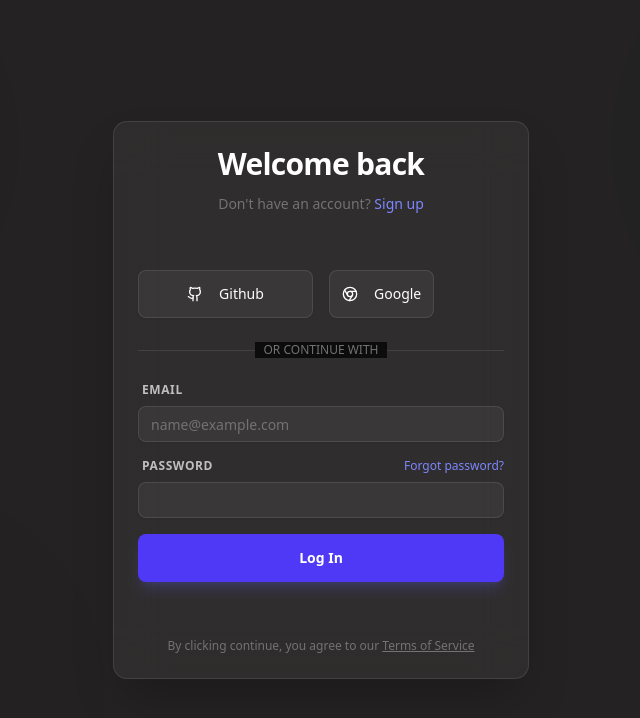
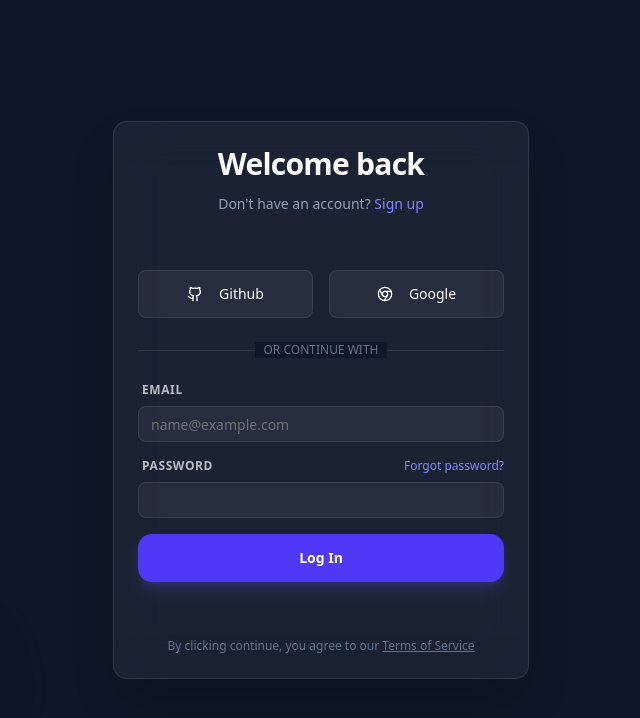
Before and after one commit to wasihunmelkamu/ToDoList, a Next.js app: page /Login in a window 1280 px wide. Shown: the top 718 px of the page, without its empty margins (319-959 px from the left). Built offline with nearby package versions, Linux system fonts and the light colour scheme; no server answers.

Commit message:
chnage to custom style

```diff
--- a/app/Login/page.tsx
+++ b/app/Login/page.tsx
@@ -12,20 +12,28 @@ import {
 } from "@/components/ui/card";
 import { Input } from "@/components/ui/input";
 import { Label } from "@/components/ui/label";
-import { Github, Chrome } from "lucide-react"; // Social icons
+import { Github, Chrome } from "lucide-react";
 import { useFormState } from "react-dom";
 import { CredentialsSignIn, googlSignIn } from "../action/auth-action";
 import Link from "next/link";
+import { THEME_STYLES } from "@/them";
+
 export default function LoginPage() {
-  // optional : handle  form errors
+  // Restoring your logic exactly as it was
+  const [state, formAction] = useFormState(CredentialsSignIn, null);
 
-  const [state, formAction] = useFormState(CredentialsSignIn, null);
   return (
-    <div className="relative min-h-screen w-full flex items-center justify-center overflow-hidden bg-[#242222] selection:bg-indigo-500/30">
-      {/* 1. Background Ambient Glows */}
-      <div className="absolute top-0 -left-4 w-72 h-72 bg-purple-500 rounded-full mix-blend-multiply filter blur-[128px] opacity-20 animate-blob" />
-      <div className="absolute top-0 -right-4 w-72 h-72 bg-blue-500 rounded-full mix-blend-multiply filter blur-[128px] opacity-20 animate-blob animation-delay-2000" />
-      <div className="absolute -bottom-8 left-20 w-72 h-72 bg-indigo-500 rounded-full mix-blend-multiply filter blur-[128px] opacity-20 animate-blob animation-delay-4000" />
+    <div className="relative min-h-screen w-full flex items-center justify-center overflow-hidden bg-[#0f172a] selection:bg-indigo-500/30">
+      {/* 1. Background Ambient Glows (Consistent with Home) */}
+      <div
+        className={`${THEME_STYLES.blobBase} top-0 -left-4 w-72 h-72 bg-purple-500`}
+      />
+      <div
+        className={`${THEME_STYLES.blobBase} top-0 -right-4 w-72 h-72 bg-blue-500 animation-delay-2000`}
+      />
+      <div
+        className={`${THEME_STYLES.blobBase} -bottom-8 left-20 w-72 h-72 bg-indigo-500 animation-delay-4000`}
+      />
 
       {/* 2. Entrance Animation */}
       <motion.div
@@ -34,14 +42,14 @@ export default function LoginPage() {
         transition={{ duration: 0.8, ease: "easeOut" }}
         className="z-10 w-full max-w-md px-4"
       >
-        <Card className="backdrop-blur-xl bg-white/5 border-white/10 shadow-2xl overflow-hidden">
+        <Card className={THEME_STYLES.glassCard}>
           <CardHeader className="space-y-1 pb-8 text-center">
             <CardTitle className="text-3xl font-bold tracking-tight text-white">
               Welcome back
             </CardTitle>
-            <CardDescription className="text-muted-foreground text-sm">
+            <CardDescription className="text-slate-400 text-sm">
               Don&apos;t have an account?{" "}
-              <Link  href="/signup" >
+              <Link href="/signup">
                 <Button
                   variant="link"
                   className="p-0 h-auto font-medium text-indigo-400 hover:text-indigo-300"
@@ -53,7 +61,7 @@ export default function LoginPage() {
           </CardHeader>
 
           <CardContent className="grid gap-6">
-            {/* 3. Social Logins with improved styling */}
+            {/* 3. Social Logins */}
             <div className="grid grid-cols-2 gap-4">
               <Button
                 variant="outline"
@@ -61,10 +69,13 @@ export default function LoginPage() {
               >
                 <Github className="mr-2 h-4 w-4" /> Github
               </Button>
+
+              {/* Note: Kept your specific form action for Google */}
               <form action={googlSignIn}>
                 <Button
                   variant="outline"
-                  className="bg-white/5 border-white/10 hover:bg-white/10 text-white transition-all duration-200"
+                  type="submit"
+                  className="w-full bg-white/5 border-white/10 hover:bg-white/10 text-white transition-all duration-200"
                 >
                   <Chrome className="mr-2 h-4 w-4" /> Google
                 </Button>
@@ -76,40 +87,42 @@ export default function LoginPage() {
                 <span className="w-full border-t border-white/10" />
               </div>
               <div className="relative flex justify-center text-xs uppercase">
-                <span className="bg-[#0c0c0c] px-2 text-muted-foreground">
+                <span className="bg-[#0f172a] px-2 text-slate-500">
                   Or continue with
                 </span>
               </div>
             </div>
 
+            {/* 4. Credentials Form with useFormState */}
             <form action={formAction} className="space-y-4">
               {state?.error && (
-                <p className="text-sm text-red-400"> {state.error}</p>
+                <div className="p-3 rounded-lg bg-red-500/10 border border-red-500/20">
+                  <p className="text-sm text-red-400 text-center font-medium">
+                    {" "}
+                    {state.error}
+                  </p>
+                </div>
               )}
+
               <div className="grid gap-2">
-                <Label
-                  htmlFor="email"
-                  className="text-white/70 ml-1 text-xs font-semibold uppercase tracking-wider"
-                >
+                <Label htmlFor="email" className={THEME_STYLES.inputLabel}>
                   Email
                 </Label>
                 <Input
                   id="email"
+                  name="email" // Ensure name is present for formAction
                   type="email"
                   placeholder="name@example.com"
-                  className="bg-white/5 border-white/10 focus:ring-indigo-500/50 focus:border-indigo-500 transition-all duration-200 text-white"
+                  className={THEME_STYLES.inputField}
                   required
                 />
               </div>
+
               <div className="grid gap-2">
                 <div className="flex items-center justify-between">
-                  <Label
-                    htmlFor="password"
-                    className="text-white/70 ml-1 text-xs font-semibold uppercase tracking-wider"
-                  >
+                  <Label htmlFor="password" className={THEME_STYLES.inputLabel}>
                     Password
                   </Label>
-
                   <Button
                     variant="link"
                     className="p-0 h-auto text-xs text-indigo-400 hover:text-indigo-300"
@@ -119,24 +132,25 @@ export default function LoginPage() {
                 </div>
                 <Input
                   id="password"
+                  name="password" // Ensure name is present for formAction
                   type="password"
-                  className="bg-white/5 border-white/10 focus:ring-indigo-500/50 focus:border-indigo-500 transition-all duration-200 text-white"
+                  className={THEME_STYLES.inputField}
                   required
                 />
               </div>
-              <Button
-                type="submit"
-                className="w-full bg-indigo-600 hover:bg-indigo-500 text-white font-semibold py-6 shadow-lg shadow-indigo-500/20 transition-all active:scale-[0.98]"
-              >
+
+              <Button type="submit" className={THEME_STYLES.primaryButton}>
                 Log In
               </Button>
             </form>
           </CardContent>
 
           <CardFooter className="flex flex-col pt-4">
-            <p className="mt-4 text-center text-xs text-muted-foreground">
+            <p className="mt-4 text-center text-xs text-slate-500">
               By clicking continue, you agree to our{" "}
-              <span className="underline cursor-pointer">Terms of Service</span>
+              <span className="underline cursor-pointer hover:text-slate-300 transition-colors">
+                Terms of Service
+              </span>
             </p>
           </CardFooter>
         </Card>
```
